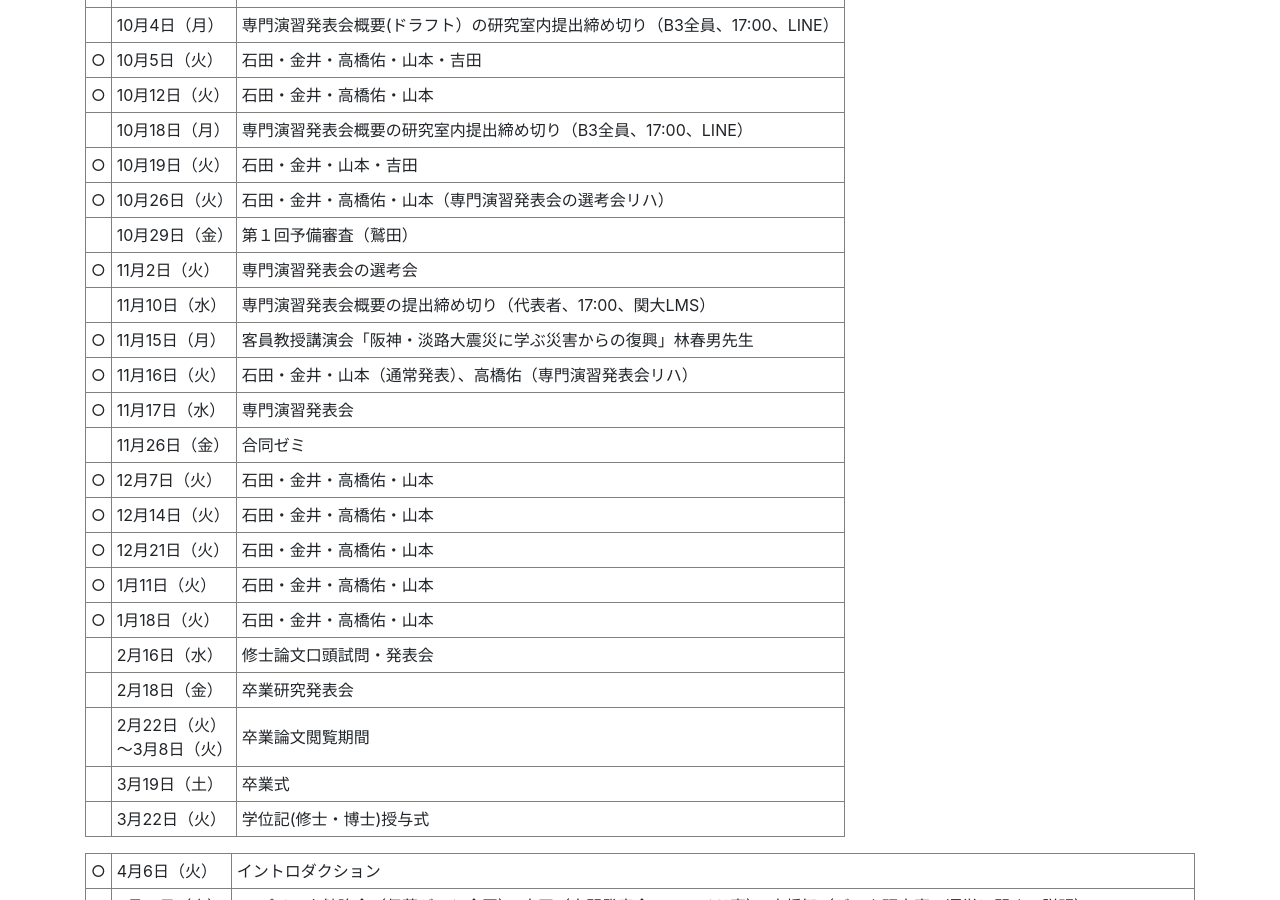
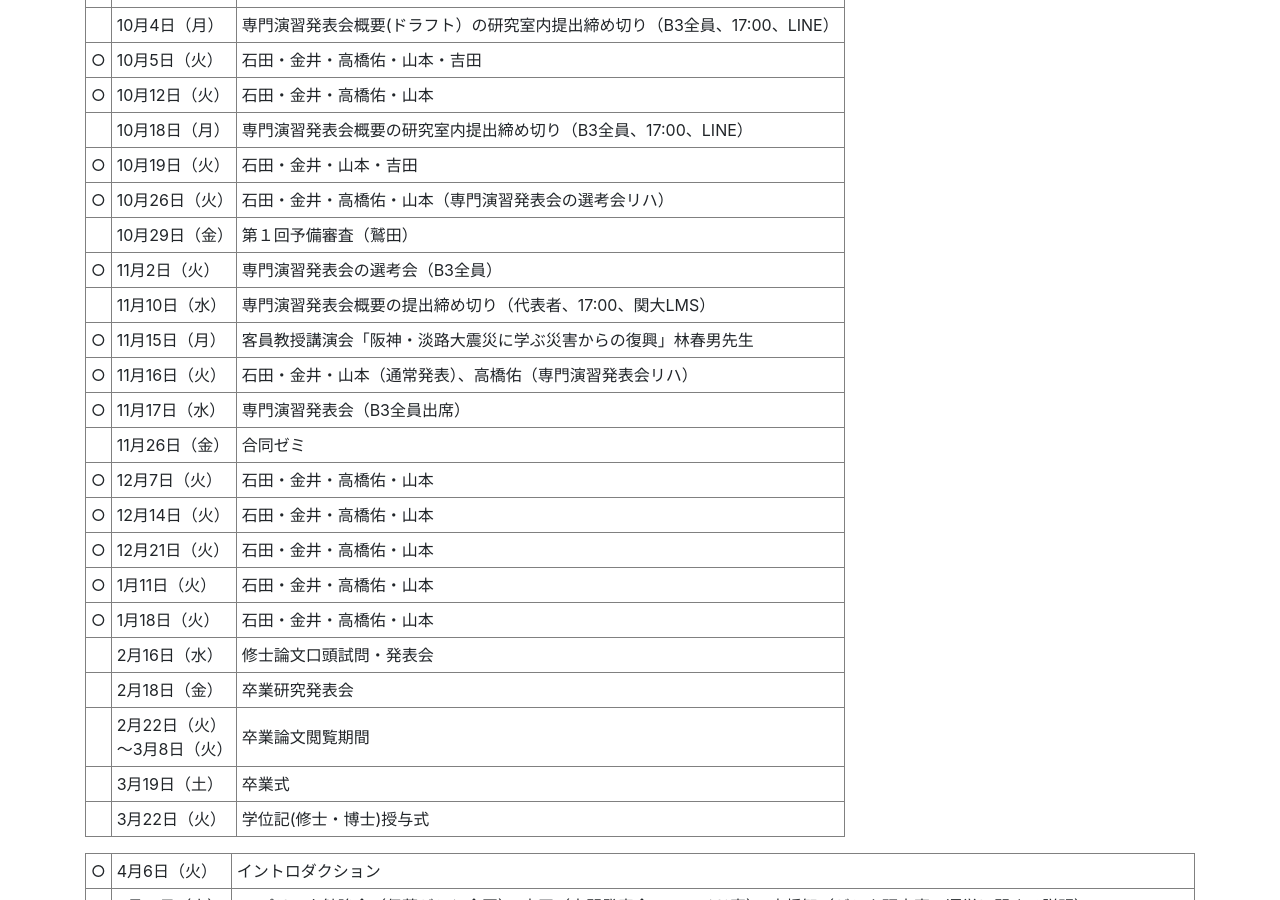
Before and after one commit to tkhslab/tkhslab.github.io, a Jekyll site: the page built from forstudents.md, in a window 1280 px wide and 900 px high, scrolled down 2504 px. Built offline with Jekyll 4.4.1, drawn with Linux system fonts in a browser that asks for light colours; nearby versions of some CDN libraries.

Commit message:
update general seminar

```diff
--- a/forstudents.md
+++ b/forstudents.md
@@ -140,7 +140,7 @@ title: For students
 <td></td><td>10月29日（金）</td><td>第１回予備審査（鷲田）</td>
 </tr>
 <tr>
-<td>○</td><td>11月2日（火）</td><td>専門演習発表会の選考会</td>
+<td>○</td><td>11月2日（火）</td><td>専門演習発表会の選考会（B3全員）</td>
 </tr>
 <tr>
 <td></td><td>11月10日（水）</td><td>専門演習発表会概要の提出締め切り（代表者、17:00、関大LMS）</td>
@@ -152,7 +152,7 @@ title: For students
 <td>○</td><td>11月16日（火）</td><td>石田・金井・山本（通常発表）、高橋佑（専門演習発表会リハ）</td>
 </tr>
 <tr>
-<td>○</td><td>11月17日（水）</td><td>専門演習発表会</td>
+<td>○</td><td>11月17日（水）</td><td>専門演習発表会（B3全員出席）</td>
 </tr>
 <tr>
 <td></td><td>11月26日（金）</td><td>合同ゼミ</td>
```
